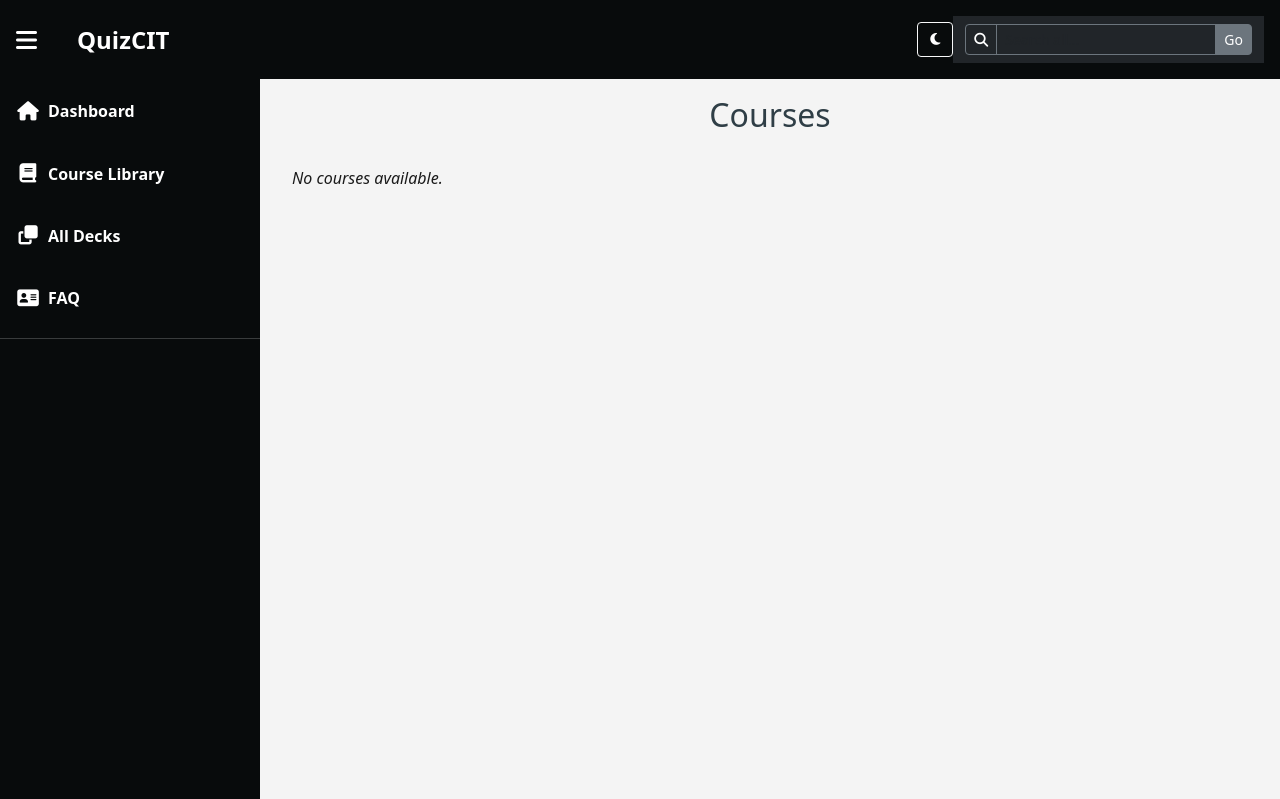
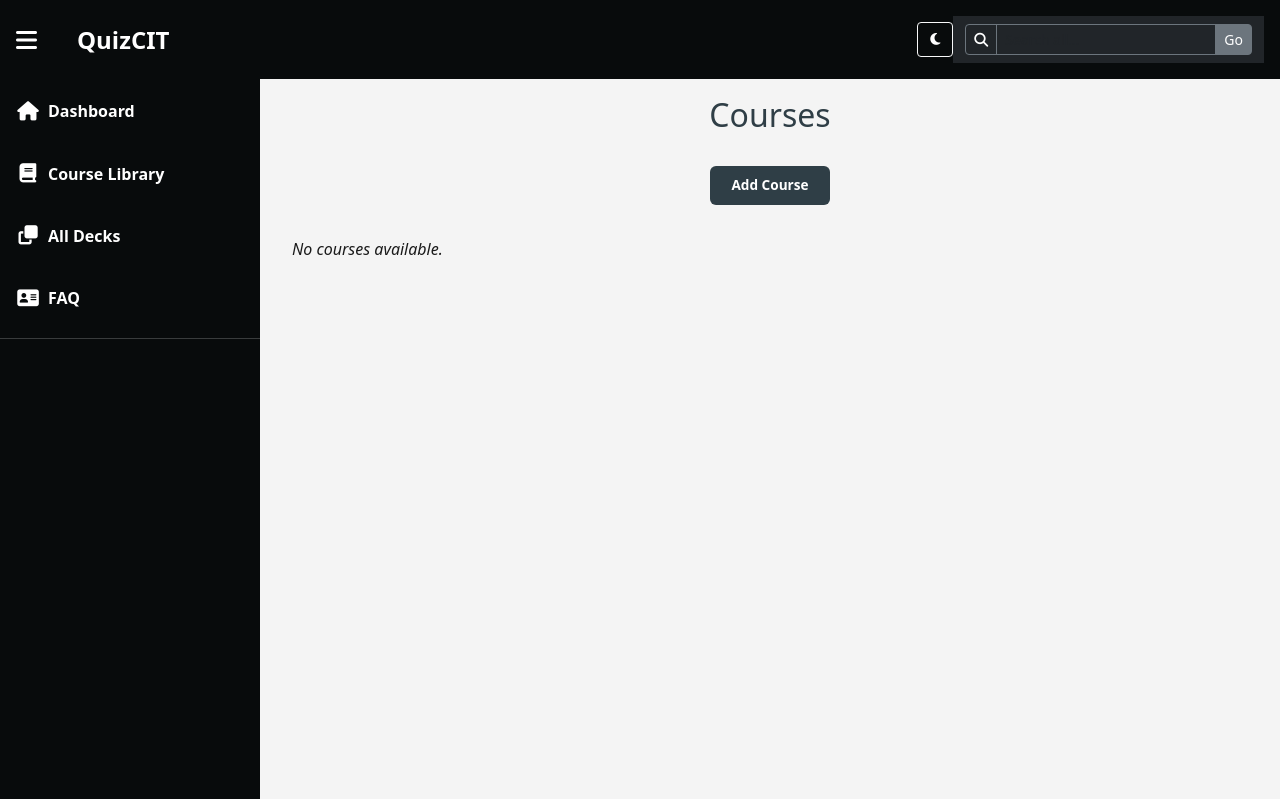
Before and after one commit to JChacon2001/CIT-PROJECT, a Flask app: page /courses in a window 1280 px wide. Shown: the top 799 px of the page. Run offline with Flask 3, Linux system fonts and the light colour scheme; data that the repository does not hold is empty; some libraries are stand-ins or nearby versions; some web fonts are replaced.

Commit message:
add courses button in courses

```diff
--- a/static/script.js
+++ b/static/script.js
@@ -73,3 +73,12 @@ function toggleCourse(courseId) {
     arrow.textContent = "▼";
   }
 }
+
+
+function openCourseModal() {
+  document.getElementById("courseModal").style.display = "flex";
+}
+
+function closeCourseModal() {
+  document.getElementById("courseModal").style.display = "none";
+}
--- a/static/style.css
+++ b/static/style.css
@@ -1171,3 +1171,91 @@ html.dark-mode .course-title,
 html.dark-mode .course-title a {
   color: white;
 }
+
+.course-controls {
+  display: flex;
+  justify-content: center;
+  margin-bottom: 2rem;
+}
+
+.add-course-btn {
+  background-color: var(--pair-1-light);
+  color: white;
+  font-weight: bold;
+  padding: 0.5rem 1.25rem;
+  border-radius: 6px;
+  text-decoration: none;
+  transition: background-color 0.2s ease;
+}
+
+.add-course-btn:hover {
+  background-color: var(--pair-1-dark);
+}
+
+html.dark-mode .add-course-btn {
+  background-color: var(--pair-2-dark);
+}
+
+.modal-overlay {
+  position: fixed;
+  top: 0;
+  left: 0;
+  width: 100%;
+  height: 100%;
+  background-color: rgba(0,0,0,0.6);
+  display: flex;
+  justify-content: center;
+  align-items: center;
+  z-index: 1000;
+}
+
+.modal-box {
+  background-color: white;
+  padding: 2rem;
+  border-radius: 10px;
+  width: 90%;
+  max-width: 400px;
+  box-shadow: 0 0 20px rgba(0,0,0,0.2);
+}
+
+.modal-box h2 {
+  margin-bottom: 1rem;
+  font-size: 1.5rem;
+  color: var(--pair-1-light);
+}
+
+.modal-box .form-group {
+  margin-bottom: 1rem;
+  display: flex;
+  flex-direction: column;
+}
+
+.modal-box input {
+  padding: 0.5rem;
+  border: 1px solid #ccc;
+  border-radius: 6px;
+}
+
+.modal-buttons {
+  display: flex;
+  justify-content: space-between;
+  gap: 1rem;
+}
+
+.cancel-btn {
+  background-color: #6c757d;
+}
+.cancel-btn:hover {
+  background-color: #5a6268;
+}
+
+html.dark-mode .modal-box {
+  background-color: var(--bar);
+  color: white;
+}
+
+html.dark-mode .modal-box input {
+  background-color: #222;
+  color: white;
+  border-color: #555;
+}
--- a/templates/courses.html
+++ b/templates/courses.html
@@ -2,6 +2,34 @@
 
 {% block content %}
 <h1 class="page-title">Courses</h1>
+<div class="course-controls">
+  <button class="btn add-course-btn" onclick="openCourseModal()">Add Course</button>
+</div>
+
+<!-- Modal -->
+<div id="courseModal" class="modal-overlay" style="display: none;">
+  <div class="modal-box">
+    <h2>Add New Course</h2>
+    <form method="POST" action="{{ url_for('html.deck_form') }}">
+      <div class="form-group">
+        <label for="name">Deck Name</label>
+        <input type="text" name="name" required>
+      </div>
+      <div class="form-group">
+        <label for="description">Deck Description</label>
+        <input type="text" name="description">
+      </div>
+      <div class="form-group">
+        <label for="category">Course Name (New or Existing)</label>
+        <input type="text" name="category" required>
+      </div>
+      <div class="modal-buttons">
+        <button type="submit" class="btn add-course-btn">Add Course</button>
+        <button type="button" class="btn cancel-btn" onclick="closeCourseModal()">Cancel</button>
+      </div>
+    </form>
+  </div>
+</div>
 
 <div class="course-list">
   {% if categories %}
```
